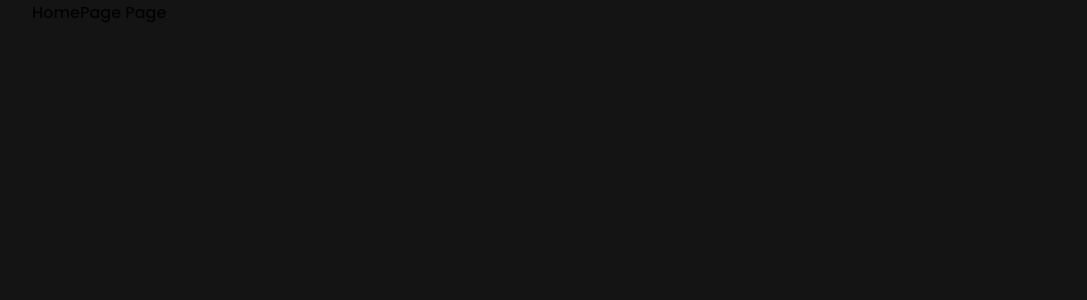
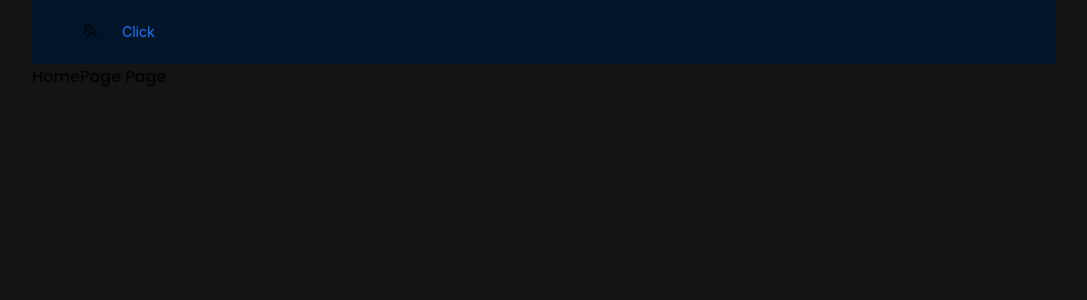
Before and after one commit to TaurusVB/employees-front-end, a React (Create React App) app: page / in a window 1280 px wide. Shown: the top 300 px of the page, without its empty margins (96-1183 px from the left). Built offline with nearby package versions, Linux system fonts and the light colour scheme.

Commit message:
created Header, CustomButton components

```diff
--- a/package.json
+++ b/package.json
@@ -3,6 +3,7 @@
   "version": "0.1.0",
   "private": true,
   "dependencies": {
+    "@ant-design/icons": "^5.2.6",
     "@reduxjs/toolkit": "^1.9.7",
     "@testing-library/jest-dom": "^5.17.0",
     "@testing-library/react": "^13.4.0",
--- /dev/null
+++ b/src/components/CustomButton/index.ts
@@ -0,0 +1,3 @@
+import CustomButton from "./CustomButton";
+
+export default CustomButton;
--- /dev/null
+++ b/src/components/Header/Header.tsx
@@ -0,0 +1,17 @@
+import { Button, Layout, Space, Typography } from "antd";
+import { TeamOutlined } from "@ant-design/icons";
+
+import styles from "./header.module.css";
+
+const Header = () => {
+  return (
+    <Layout.Header className={styles.header}>
+      <Space>
+        <TeamOutlined className={styles.teamIcon} />
+        <Button type="link">Click</Button>
+      </Space>
+    </Layout.Header>
+  );
+};
+
+export default Header;
--- /dev/null
+++ b/src/components/Header/index.ts
@@ -0,0 +1,3 @@
+import Header from "./Header";
+
+export default Header;
--- a/src/components/Layout/Layout.tsx
+++ b/src/components/Layout/Layout.tsx
@@ -1,5 +1,7 @@
 import { FC, ReactNode } from "react";
 import { Layout as AntLayout } from "antd";
+
+import Header from "../Header";
 
 import styles from "./layout.module.css";
 
@@ -11,6 +13,7 @@ const Layout: FC<ILayoutProps> = ({ children }) => {
   return (
     <div className={styles.main}>
       <AntLayout.Content style={{ height: "100%" }}>
+        <Header />
         {children}
       </AntLayout.Content>
     </div>
```
Also changed, not shown: src/components/CustomButton/CustomButton.tsx (added, +36 -0 lines), src/components/Header/header.module.css (added), 1 other file (tests, documents, lock files or other folders).
